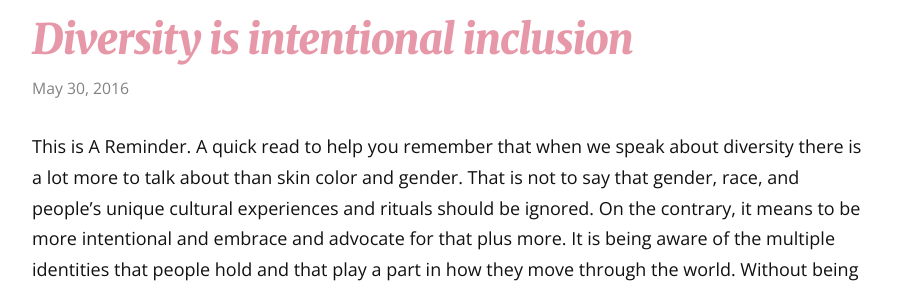
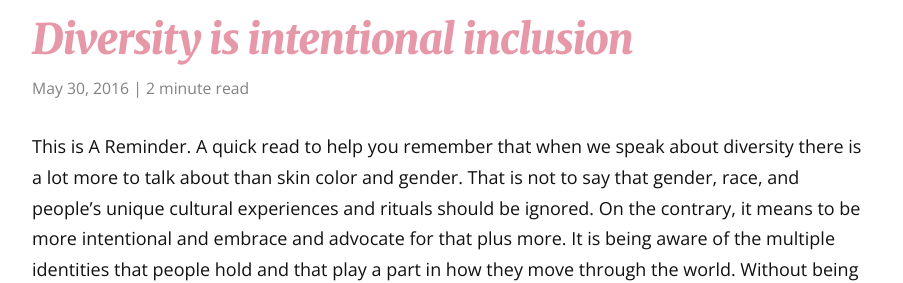
Before and after one commit to VictoriaODell/personal-website, a Jekyll site: the page built from draft/2016-05-30-diversity-is-being-intentional.markdown, in a window 1280 px wide. Shown: the part 369-652 px from the top of the page, without its empty margins (188-1091 px from the left). Built offline with Jekyll 4.4.1, drawn with Linux system fonts in a browser that asks for light colours; comment, search, counter and statistics services are not loaded.

Commit message:
updates with read time

```diff
--- /dev/null
+++ b/_includes/read-time.html
@@ -0,0 +1,8 @@
+<span class="reading-time" title="Estimated read time">
+  {% assign words = content | number_of_words %}
+  {% if words < 360 %}
+    1 min
+  {% else %}
+    {{ words | divided_by:180 }} minute read
+  {% endif %}
+</span>
--- a/_layouts/post.html
+++ b/_layouts/post.html
@@ -6,7 +6,10 @@ layout: default
   <header class="post-header">
     <div class="post-photo header-img"></div>
     <h1 class="post-title" itemprop="name headline">{{ page.title }}</h1>
-    <p class="post-meta"><time datetime="{{ page.date | date_to_xmlschema }}" itemprop="datePublished">{{ page.date | date: "%b %-d, %Y" }}</time>{% if page.author %} • <span itemprop="author" itemscope itemtype="http://schema.org/Person"><span itemprop="name">{{ page.author }}</span></span>{% endif %}</p>
+    <p class="post-meta"><time datetime="{{ page.date | date_to_xmlschema }}" itemprop="datePublished">{{ page.date | date: "%b %-d, %Y" }}</time>{% if page.author %} • <span itemprop="author" itemscope itemtype="http://schema.org/Person"><span itemprop="name">{{ page.author }}</span></span>{% endif %}
+        |   {% include read-time.html %}
+    </p>
+
   </header>
 
   <div class="post-content" itemprop="articleBody">
```
Also changed, not shown: 4 other files.
